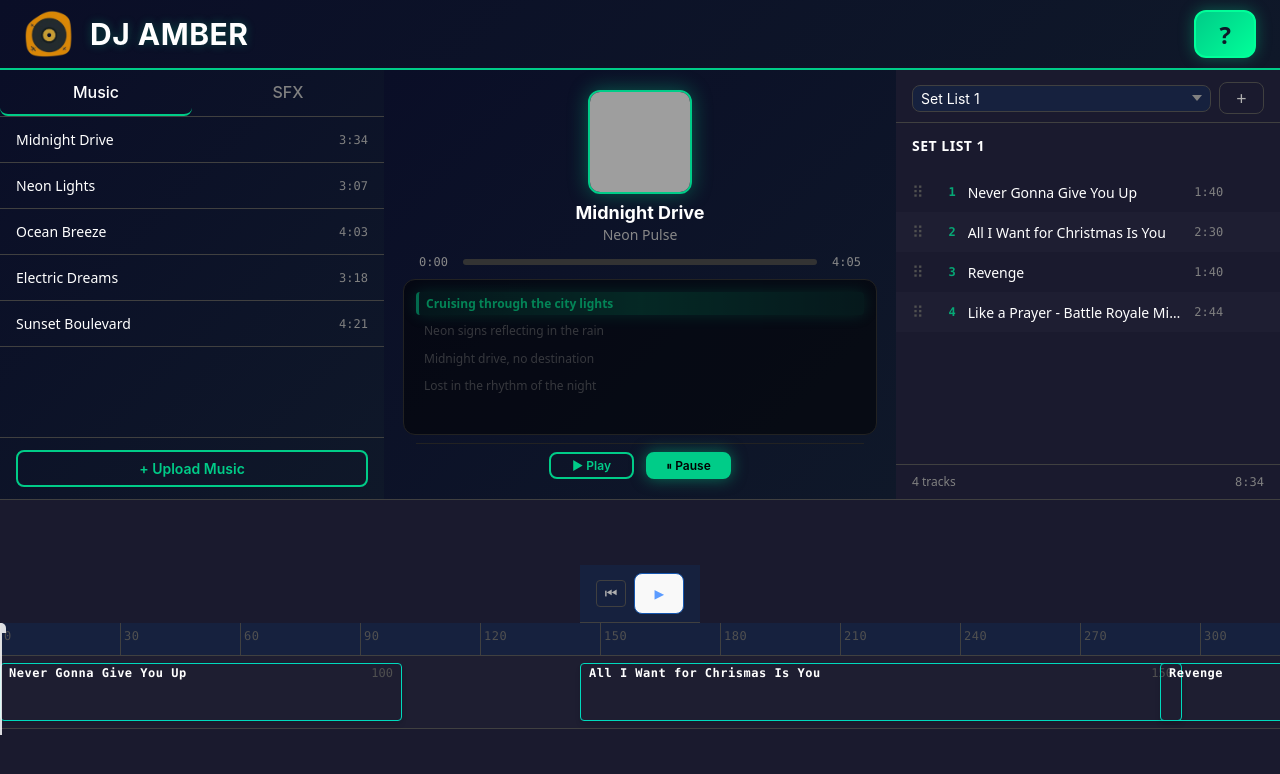
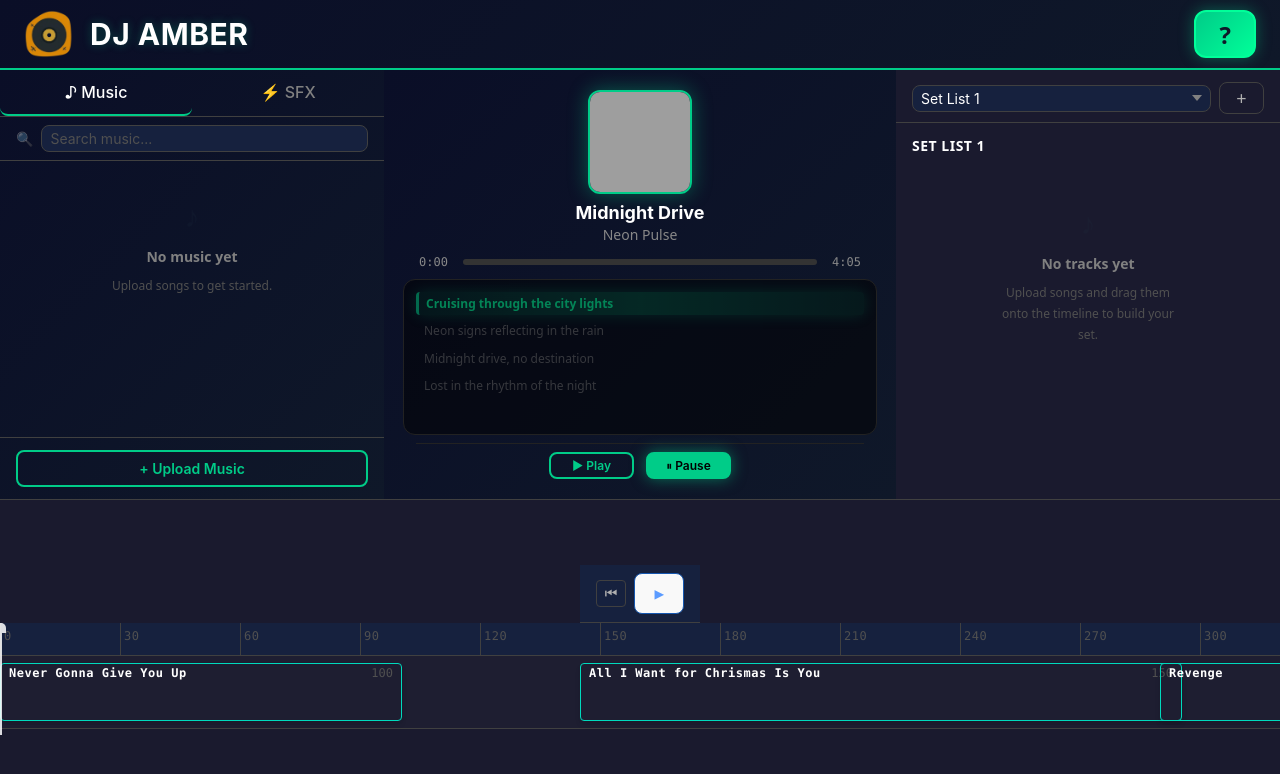
Before and after one commit to hashmapenjoyer/DJ-AMBER, a React (Vite) app: page / in a window 1280 px wide. Shown: the top 774 px of the page. Built offline with nearby package versions, Linux system fonts and the light colour scheme; grey boxes are pictures that could not be loaded.

Commit message:
add music-sfx-library upload and delete

```diff
--- a/src/App.css
+++ b/src/App.css
@@ -69,6 +69,45 @@
   border-bottom-color: #00cc88;
 }
 
+/* Search Bar */
+.library-search {
+  display: flex;
+  align-items: center;
+  gap: var(--space-2);
+  padding: var(--space-2) var(--space-4);
+  border-bottom: 1px solid var(--border-color);
+  flex-shrink: 0;
+}
+
+.library-search-icon {
+  font-size: var(--fs-sm);
+  opacity: 0.4;
+  flex-shrink: 0;
+}
+
+.library-search-input {
+  flex: 1;
+  min-width: 0;
+  padding: var(--space-1) var(--space-2);
+  font-size: var(--fs-sm);
+  font-family: var(--font-primary);
+  background-color: var(--bg-secondary);
+  color: var(--text-primary);
+  border: 1px solid var(--border-color);
+  border-radius: var(--br-md);
+  outline: none;
+  transition: border-color var(--transition-fast);
+}
+
+.library-search-input::placeholder {
+  color: var(--text-disabled);
+}
+
+.library-search-input:focus {
+  border-color: #00cc88;
+  box-shadow: 0 0 0 2px rgba(0, 204, 136, 0.15);
+}
+
 .library-content {
   flex: 1;
   overflow-y: auto;
@@ -97,25 +136,129 @@
 .library-item {
   display: flex;
   align-items: center;
-  justify-content: space-between;
-  padding: var(--space-3) var(--space-4);
-  border-bottom: 1px solid var(--border-color);
-  cursor: pointer;
-  transition: background-color var(--transition-fast);
+  gap: var(--space-3);
+  padding: var(--space-2) var(--space-4);
+  cursor: default;
+  border-left: 3px solid transparent;
+  transition:
+    background-color var(--transition-fast),
+    border-left-color var(--transition-fast);
 }
+
+.library-item:nth-child(even) {
+  background-color: rgba(255, 255, 255, 0.02);
+}
+
 .library-item:hover {
   background-color: var(--bg-tertiary);
-  border-left: 3px solid #00cc88;
+  border-left-color: #00cc88;
 }
+
+.library-item-icon {
+  flex-shrink: 0;
+  font-size: var(--fs-sm);
+  color: #00cc88;
+  opacity: 0.7;
+}
+
 .library-item-title {
+  flex: 1;
+  min-width: 0;
   font-size: var(--fs-sm);
   color: var(--text-primary);
   font-weight: var(--fw-medium);
+  white-space: nowrap;
+  overflow: hidden;
+  text-overflow: ellipsis;
 }
+
+.library-item-actions {
+  display: flex;
+  align-items: center;
+  gap: var(--space-2);
+  flex-shrink: 0;
+}
+
+.library-action-btn {
+  width: 1.5rem;
+  height: 1.5rem;
+  display: flex;
+  align-items: center;
+  justify-content: center;
+  font-size: var(--fs-sm);
+  background: none;
+  border: none;
+  border-radius: var(--br-sm);
+  cursor: pointer;
+  opacity: 0;
+  transition:
+    opacity var(--transition-fast),
+    color var(--transition-fast),
+    background-color var(--transition-fast);
+}
+
+.library-item:hover .library-action-btn {
+  opacity: 1;
+}
+
+.library-add-btn {
+  color: #00cc88;
+  font-weight: var(--fw-bold);
+  font-size: var(--fs-lg);
+  line-height: 1;
+}
+
+.library-add-btn:hover {
+  background-color: rgba(0, 204, 136, 0.15);
+  color: #00ff99;
+}
+
+.library-delete-btn {
+  color: var(--text-disabled);
+}
+
+.library-delete-btn:hover {
+  color: var(--color-error);
+  background-color: rgba(234, 67, 53, 0.1);
+}
+
 .library-item-duration {
   font-size: var(--fs-xs);
   color: var(--text-tertiary);
   font-family: var(--font-mono);
+  flex-shrink: 0;
+}
+
+/* Empty State */
+.library-empty {
+  display: flex;
+  flex-direction: column;
+  align-items: center;
+  justify-content: center;
+  gap: var(--space-2);
+  padding: var(--space-8) var(--space-4);
+  text-align: center;
+}
+
+.library-empty-icon {
+  font-size: var(--fs-3xl);
+  opacity: 0.15;
+  display: block;
+}
+
+.library-empty-text {
+  font-size: var(--fs-sm);
+  font-weight: var(--fw-semibold);
+  color: var(--text-tertiary);
+  margin: 0;
+}
+
+.library-empty-hint {
+  font-size: var(--fs-xs);
+  color: var(--text-disabled);
+  line-height: var(--lh-relaxed);
+  max-width: 180px;
+  margin: 0;
 }
 
 .library-upload {
--- a/src/App.tsx
+++ b/src/App.tsx
@@ -1,4 +1,4 @@
-import { useState, useEffect, useRef } from 'react';
+import { useState } from 'react';
 import './App.css';
 import NavBar from './components/NavBar';
 import MusicLibrary from './components/MusicLibrary';
@@ -7,6 +7,7 @@ import SetList from './components/SetList';
 import Timeline from './components/Timeline';
 import { useAudioEngine } from './audio/UseAudioEngine';
 import type { SetListRecord } from '../types/SetListRecord';
+import type { LibraryItem } from '../types/LibraryItem';
 
 const DEFAULT_SET_LIST_ID = 'default-set-list';
 
@@ -14,73 +15,114 @@ const INITIAL_SET_LISTS: SetListRecord[] = [
   { id: DEFAULT_SET_LIST_ID, name: 'Set List 1', tracks: [] },
 ];
 
-// Dev-only mock data - remove once real audio upload is wired
-const DEV_MOCK_CLIPS = [
-  { bufferId: 'mock-1', title: 'Never Gonna Give You Up', duration: 100 },
-  { bufferId: 'mock-2', title: 'All I Want for Christmas Is You', duration: 150 },
-  { bufferId: 'mock-3', title: 'Revenge', duration: 100 },
-  {
-    bufferId: 'mock-3',
-    title: 'Like a Prayer - Battle Royale Mix from "Deadpool & Wolverine"',
-    duration: 164,
-  },
-] as const;
-
-/** Returns a silent WAV ArrayBuffer for the given duration. */
-function createSilentWav(durationSeconds: number, sampleRate = 44100): ArrayBuffer {
-  const numSamples = Math.ceil(sampleRate * durationSeconds);
-  const dataLength = numSamples * 2; // 16-bit mono
-  const buf = new ArrayBuffer(44 + dataLength);
-  const v = new DataView(buf);
-  const str = (offset: number, s: string) => {
-    for (let i = 0; i < s.length; i++) v.setUint8(offset + i, s.charCodeAt(i));
-  };
-  str(0, 'RIFF');
-  v.setUint32(4, 36 + dataLength, true);
-  str(8, 'WAVE');
-  str(12, 'fmt ');
-  v.setUint32(16, 16, true);
-  v.setUint16(20, 1, true);
-  v.setUint16(22, 1, true);
-  v.setUint32(24, sampleRate, true);
-  v.setUint32(28, sampleRate * 2, true);
-  v.setUint16(32, 2, true);
-  v.setUint16(34, 16, true);
-  str(36, 'data');
-  v.setUint32(40, dataLength, true);
-  return buf; // zeroed by default (silence)
-}
-
 function App() {
   const { engine } = useAudioEngine();
   const [setLists, setSetLists] = useState<SetListRecord[]>(INITIAL_SET_LISTS);
   const [activeSetListId, setActiveSetListId] = useState<string>(DEFAULT_SET_LIST_ID);
+  const [libraryItems, setLibraryItems] = useState<LibraryItem[]>([]);
 
-  // Ref guard prevents double-seeding in StrictMode
-  // Remove with DEV_MOCK_CLIPS once upload is real
-  const mockSeededRef = useRef(false);
-  useEffect(() => {
-    if (mockSeededRef.current) return;
-    mockSeededRef.current = true;
-    void (async () => {
-      for (const clip of DEV_MOCK_CLIPS) {
-        const wav = createSilentWav(clip.duration);
-        await engine.loadAudioFile(clip.bufferId, wav);
-        engine.appendToPlaylist(clip.bufferId, clip.title);
+  // --- Library handlers ---
+
+  const handleLibraryUpload = async (files: File[], category: 'music' | 'sfx'): Promise<void> => {
+    const newItems: LibraryItem[] = [];
+    const duplicates: string[] = [];
+    const failures: string[] = [];
+
+    for (const file of files) {
+      const isDuplicate =
+        libraryItems.some((item) => item.title === file.name && item.category === category) ||
+        newItems.some((item) => item.title === file.name);
+
+      if (isDuplicate) {
+        duplicates.push(file.name);
+        continue;
       }
-    })();
-    // engine is a stable singleton - this runs exactly once on mount
-  }, [engine]);
+
+      try {
+        const bufferId = crypto.randomUUID();
+        const arrayBuffer = await file.arrayBuffer();
+        const audioBuffer = await engine.loadAudioFile(bufferId, arrayBuffer);
+
+        newItems.push({
+          id: bufferId,
+          title: file.name,
+          duration: Math.round(audioBuffer.duration),
+          category,
+        });
+      } catch {
+        failures.push(file.name);
+      }
+    }
+
+    if (newItems.length > 0) {
+      setLibraryItems((prev) => [...prev, ...newItems]);
+    }
+
+    if (duplicates.length > 0) {
+      window.alert(`Skipped duplicate(s): ${duplicates.join(', ')}`);
+    }
+
+    if (failures.length > 0) {
+      window.alert(
+        `Could not decode: ${failures.join(', ')}\nMake sure the files are valid audio.`,
+      );
+    }
+  };
+
+  const handleLibraryDelete = (id: string) => {
+    const item = libraryItems.find((i) => i.id === id);
+    if (!item) return;
+
+    const activePlaylist = engine.getPlaylist();
+    const inActivePlaylist = activePlaylist.some((entry) => entry.bufferId === id);
+    const inSavedSetList = setLists.some(
+      (sl) => sl.id !== activeSetListId && sl.tracks.some((t) => t.bufferId === id),
+    );
+    const inUse = inActivePlaylist || inSavedSetList;
+
+    if (inUse) {
+      const confirmed = window.confirm(
+        `"${item.title}" is in use in a set list. Deleting it will remove it from all set lists. Continue?`,
+      );
+      if (!confirmed) return;
+
+      const snapshot = [...activePlaylist];
+      for (const entry of snapshot) {
+        if (entry.bufferId === id) {
+          engine.removeFromPlaylist(entry.id);
+        }
+      }
+
+      setSetLists((prev) =>
+        prev.map((sl) => ({
+          ...sl,
+          tracks: sl.tracks.filter((t) => t.bufferId !== id),
+        })),
+      );
+    } else {
+      const confirmed = window.confirm(`Delete "${item.title}" from your library?`);
+      if (!confirmed) return;
+    }
+
+    engine.removeBuffer(id);
+    setLibraryItems((prev) => prev.filter((i) => i.id !== id));
+  };
+
+  const handleAddToSetList = (id: string) => {
+    const item = libraryItems.find((i) => i.id === id);
+    if (!item) return;
+    engine.appendToPlaylist(id, item.title);
+  };
+
+  // --- Set list handlers ---
 
   const loadSetListIntoEngine = (setList: SetListRecord) => {
-    // Capture before clearing as React may defer the setSetLists updater.
     const currentTracks = engine.getPlaylist().map(({ bufferId, title, duration }) => ({
       bufferId,
       title,
       duration,
     }));
 
-    // Save the current playlist into the outgoing set list before clearing the engine.
     setSetLists((prev) =>
       prev.map((sl) => (sl.id === activeSetListId ? { ...sl, tracks: currentTracks } : sl)),
     );
@@ -141,7 +183,12 @@ function App() {
     <div className="app-container">
       <NavBar />
       <div className="middle-section">
-        <MusicLibrary />
+        <MusicLibrary
+          items={libraryItems}
+          onUpload={handleLibraryUpload}
+          onDelete={handleLibraryDelete}
+          onAddToSetList={handleAddToSetList}
+        />
         <NowPlaying />
         <SetList
           setLists={setLists}
--- a/src/audio/AudioEngine.ts
+++ b/src/audio/AudioEngine.ts
@@ -263,6 +263,10 @@ export class AudioEngine extends EventEmitter<AudioEngineEvents> {
     return this.bufferCache.has(id);
   }
 
+  removeBuffer(id: ID): void {
+    this.bufferCache.remove(id);
+  }
+
   // volume
 
   setMasterVolume(gain: Gain): void {
--- a/src/components/MusicLibrary.tsx
+++ b/src/components/MusicLibrary.tsx
@@ -1,13 +1,41 @@
-import { useState } from 'react';
-import { mockLibrary } from '../data/mockLibrary';
+import { useRef, useState } from 'react';
+import type { LibraryItem } from '../../types/LibraryItem';
 import { formatDuration } from '../../types/FormatDuration';
 
 type Tab = 'music' | 'sfx';
 
-export default function MusicLibrary() {
+interface MusicLibraryProps {
+  items: LibraryItem[];
+  onUpload: (files: File[], category: Tab) => Promise<void>;
+  onDelete: (id: string) => void;
+  onAddToSetList: (id: string) => void;
+}
+
+export default function MusicLibrary({
+  items,
+  onUpload,
+  onDelete,
+  onAddToSetList,
+}: MusicLibraryProps) {
   const [activeTab, setActiveTab] = useState<Tab>('music');
+  const [searchQuery, setSearchQuery] = useState('');
+  const fileInputRef = useRef<HTMLInputElement>(null);
 
-  const filteredItems = mockLibrary.filter((item) => item.category === activeTab);
+  const filteredItems = items
+    .filter((item) => item.category === activeTab)
+    .filter((item) => item.title.toLowerCase().includes(searchQuery.toLowerCase()));
+
+  const handleUploadClick = () => {
+    fileInputRef.current?.click();
+  };
+
+  const handleFileChange = (e: React.ChangeEvent<HTMLInputElement>) => {
+    const files = e.target.files;
+    if (!files || files.length === 0) return;
+    const fileArray = Array.from(files);
+    e.target.value = '';
+    void onUpload(fileArray, activeTab);
+  };
 
   return (
     <div className="music-library">
@@ -16,28 +44,85 @@ export default function MusicLibrary() {
           className={`library-tab ${activeTab === 'music' ? 'active' : ''}`}
           onClick={() => setActiveTab('music')}
         >
-          Music
+          {'\u266A '} Music
         </button>
         <button
           className={`library-tab ${activeTab === 'sfx' ? 'active' : ''}`}
           onClick={() => setActiveTab('sfx')}
         >
-          SFX
+          {'\u26A1'} SFX
         </button>
       </div>
 
+      <div className="library-search">
+        <span className="library-search-icon">{'\u{1F50D}'}</span>
+        <input
+          type="text"
+          className="library-search-input"
+          placeholder={activeTab === 'music' ? 'Search music...' : 'Search SFX...'}
+          value={searchQuery}
+          onChange={(e) => setSearchQuery(e.target.value)}
+        />
+      </div>
+
       <div className="library-content">
+        {filteredItems.length === 0 ? (
+          <div className="library-empty">
+            <span className="library-empty-icon">
+              {activeTab === 'music' ? '\u266A' : '\u26A1'}
+            </span>
+            <p className="library-empty-text">No {activeTab === 'music' ? 'music' : 'SFX'} yet</p>
+            <p className="library-empty-hint">
+              Upload {activeTab === 'music' ? 'songs' : 'sound effects'} to get started.
+            </p>
+          </div>
+        ) : (
           <ul className="library-list">
             {filteredItems.map((item) => (
-            <li key={item.id} className="library-item">
+              <li
+                key={item.id}
+                className="library-item"
+                onDoubleClick={() => onAddToSetList(item.id)}
+              >
+                <span className="library-item-icon">
+                  {item.category === 'music' ? '\u266A' : '\u26A1'}
+                </span>
                 <span className="library-item-title">{item.title}</span>
+                <div className="library-item-actions">
+                  <button
+                    className="library-action-btn library-add-btn"
+                    onClick={() => onAddToSetList(item.id)}
+                    title="Add to set list"
+                    aria-label={`Add ${item.title} to set list`}
+                  >
+                    +
+                  </button>
+                  <button
+                    className="library-action-btn library-delete-btn"
+                    onClick={() => onDelete(item.id)}
+                    title="Remove from library"
+                    aria-label={`Delete ${item.title}`}
+                  >
+                    {'\u{1F5D1}'}
+                  </button>
                   <span className="library-item-duration">{formatDuration(item.duration)}</span>
+                </div>
               </li>
             ))}
           </ul>
+        )}
       </div>
+
       <div className="library-upload">
-        <button className="library-upload-btn">
+        <input
+          ref={fileInputRef}
+          type="file"
+          accept="audio/*"
+          multiple
+          onChange={handleFileChange}
+          style={{ display: 'none' }}
+        />
+        <button className="library-upload-btn" onClick={handleUploadClick}>
           + Upload {activeTab === 'music' ? 'Music' : 'SFX'}
         </button>
       </div>
--- a/src/components/SetList.tsx
+++ b/src/components/SetList.tsx
@@ -178,7 +178,6 @@ export default function SetList({
                 <span className="setlist-track-title" title={entry.title}>
                   {entry.title}
                 </span>
-                <span className="setlist-track-duration">{formatDuration(entry.duration)}</span>
                 <button
                   className="setlist-track-remove"
                   onClick={() => engine.removeFromPlaylist(entry.id)}
@@ -187,6 +186,7 @@ export default function SetList({
                 >
                   {'\u{1F5D1}'}
                 </button>
+                <span className="setlist-track-duration">{formatDuration(entry.duration)}</span>
               </li>
             ))}
           </ul>
--- a/src/data/mockLibrary.ts
+++ /dev/null
@@ -1,14 +0,0 @@
-import type { LibraryItem } from '../../types/LibraryItem';
-
-export const mockLibrary: LibraryItem[] = [
-  { id: 'song-1', title: 'Midnight Drive', duration: 214, category: 'music' },
-  { id: 'song-2', title: 'Neon Lights', duration: 187, category: 'music' },
-  { id: 'song-3', title: 'Ocean Breeze', duration: 243, category: 'music' },
-  { id: 'song-4', title: 'Electric Dreams', duration: 198, category: 'music' },
-  { id: 'song-5', title: 'Sunset Boulevard', duration: 261, category: 'music' },
-  { id: 'sfx-1', title: 'Air Horn', duration: 3, category: 'sfx' },
-  { id: 'sfx-2', title: 'Record Scratch', duration: 2, category: 'sfx' },
-  { id: 'sfx-3', title: 'Crowd Cheer', duration: 8, category: 'sfx' },
-  { id: 'sfx-4', title: 'Bass Drop', duration: 4, category: 'sfx' },
-  { id: 'sfx-5', title: 'Siren', duration: 6, category: 'sfx' },
-];
--- a/src/styles/setlist.css
+++ b/src/styles/setlist.css
@@ -274,6 +274,7 @@
   flex: 1;
   min-width: 0;
   font-size: var(--fs-sm);
+  font-weight: var(--fw-medium);
   color: var(--text-primary);
   white-space: nowrap;
   overflow: hidden;
--- a/types/FormatDuration.ts
+++ b/types/FormatDuration.ts
@@ -1,5 +1,6 @@
 export function formatDuration(seconds: number): string {
-    const mins = Math.floor(seconds / 60);
-    const secs = seconds % 60;
+    const total = Math.floor(seconds);
+    const mins = Math.floor(total / 60);
+    const secs = total % 60;
     return `${mins}:${secs.toString().padStart(2, '0')}`;
 }
```
Lines whose indentation alone changed are shown as unchanged.
